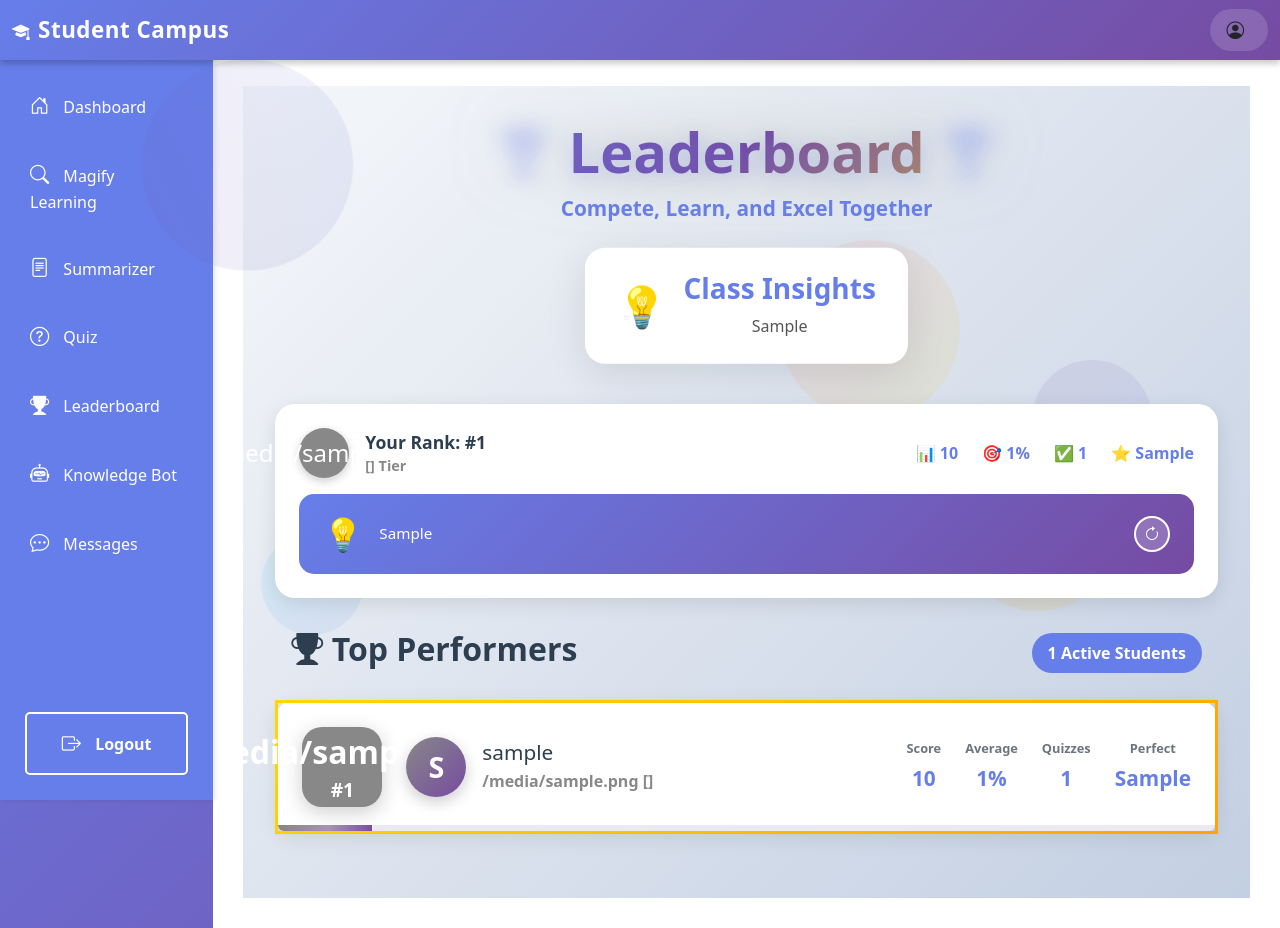
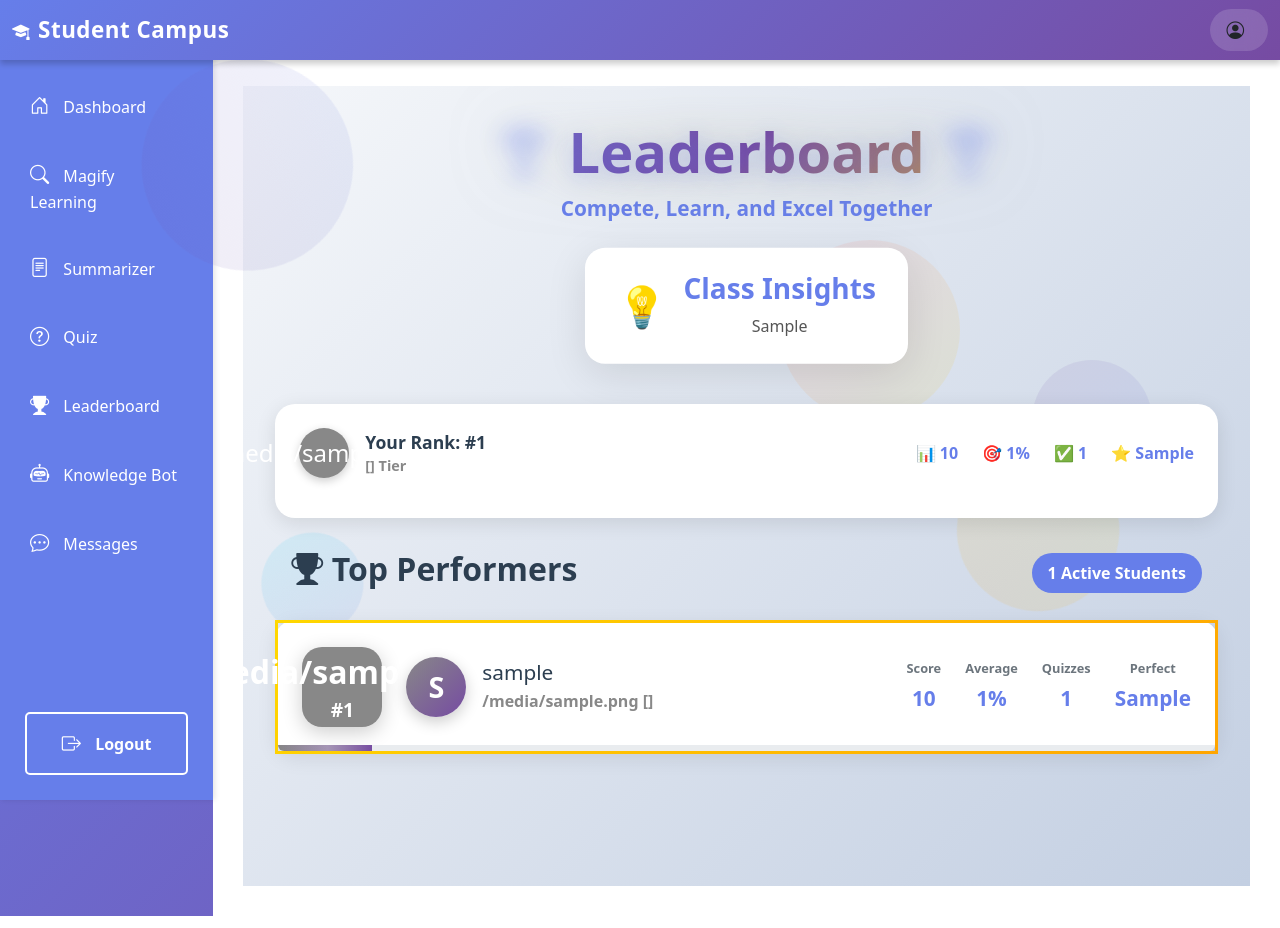
Before and after one commit to Roshan0909/LangChain-PDF-Processor, a Django app: template templates/students/leaderboard.html in a window 1280 px wide. Run offline with Django 5.2, Linux system fonts and the light colour scheme; the template is opened without the code that fills it: most values are stand-ins (such as "Sample title", 1, 10 or a date in 2020).

Commit message:
Refactor leaderboard feature by removing AI suggestions and related UI components for simplification

```diff
--- a/templates/students/leaderboard.html
+++ b/templates/students/leaderboard.html
@@ -145,16 +145,6 @@
                 <span>⭐ {{ current_student_data.perfect_scores }}</span>
             </div>
         </div>
-
-        {% if ai_suggestion %}
-        <div class="ai-tip" id="aiTip">
-            <div class="tip-icon">💡</div>
-            <div class="tip-content">{{ ai_suggestion|striptags }}</div>
-            <button class="refresh-tip" onclick="refreshSuggestion()">
-                <i class="bi bi-arrow-clockwise"></i>
-            </button>
-        </div>
-        {% endif %}
     </div>
     {% endif %}
 
@@ -767,49 +757,6 @@
         white-space: nowrap;
     }
 
-    /* AI Tip - Compact */
-    .ai-tip {
-        background: linear-gradient(135deg, #667eea, #764ba2);
-        border-radius: 15px;
-        padding: 1rem 1.5rem;
-        display: flex;
-        align-items: center;
-        gap: 1rem;
-        color: white;
-    }
-
-    .tip-icon {
-        font-size: 2rem;
-        flex-shrink: 0;
-    }
-
-    .tip-content {
-        flex: 1;
-        font-size: 0.95rem;
-        line-height: 1.5;
-    }
-
-    .refresh-tip {
-        background: rgba(255, 255, 255, 0.2);
-        border: 2px solid white;
-        color: white;
-        width: 36px;
-        height: 36px;
-        border-radius: 50%;
-        display: flex;
-        align-items: center;
-        justify-content: center;
-        cursor: pointer;
-        transition: all 0.3s ease;
-        flex-shrink: 0;
-    }
-
-    .refresh-tip:hover {
-        background: white;
-        color: #667eea;
-        transform: rotate(180deg);
-    }
-
     /* Leaderboard List */
     .leaderboard-list {
         position: relative;
@@ -1117,10 +1064,6 @@
             font-size: 1.7rem;
         }
 
-        .ai-tip {
-            flex-direction: column;
-            text-align: center;
-        }
     }
 
     @media (max-width: 576px) {
@@ -1159,47 +1102,5 @@
     }
 </style>
 
-<script>
-    function refreshSuggestion() {
-        const btn = event.target.closest('button');
-        const icon = btn.querySelector('i');
 
-        // Add spinning animation
-        if (icon) {
-            icon.style.animation = 'spin 1s linear infinite';
-        }
-        btn.disabled = true;
-        btn.style.opacity = '0.6';
-
-        // Make AJAX call to get new suggestion
-        fetch('{% url "leaderboard" %}', {
-            method: 'GET',
-            headers: {
-                'X-Requested-With': 'XMLHttpRequest'
-            }
-        })
-        .then(response => {
-            // Just reload for now - in future can update dynamically
-            setTimeout(() => {
-                location.reload();
-            }, 500);
-        })
-        .catch(error => {
-            console.error('Error:', error);
-            setTimeout(() => {
-                location.reload();
-            }, 500);
-        });
-    }
-
-    // Add spin animation
-    const style = document.createElement('style');
-    style.textContent = `
-        @keyframes spin {
-            from { transform: rotate(0deg); }
-            to { transform: rotate(360deg); }
-        }
-    `;
-    document.head.appendChild(style);
-</script>
 {% endblock %}
```
Also changed, not shown: students/leaderboard_utils.py (+35 -31 lines), students/views.py (+2 -15 lines).
